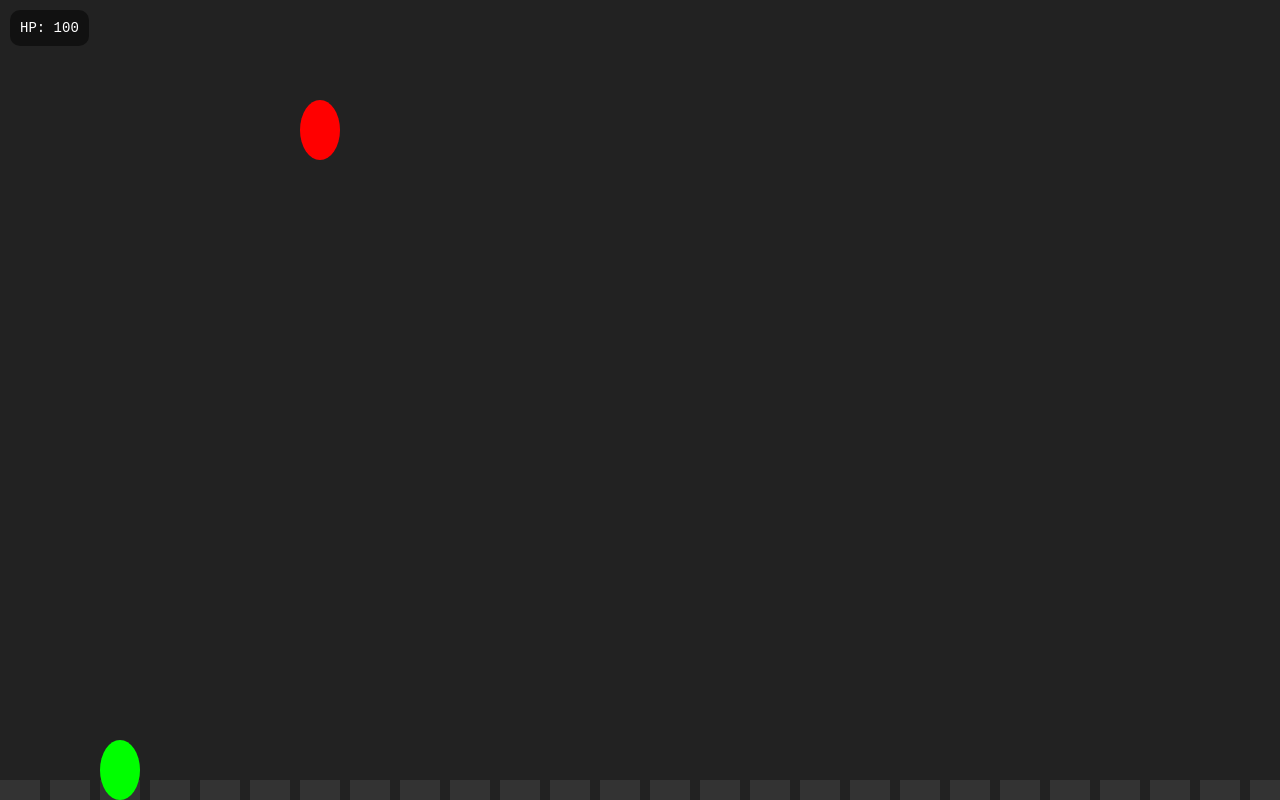
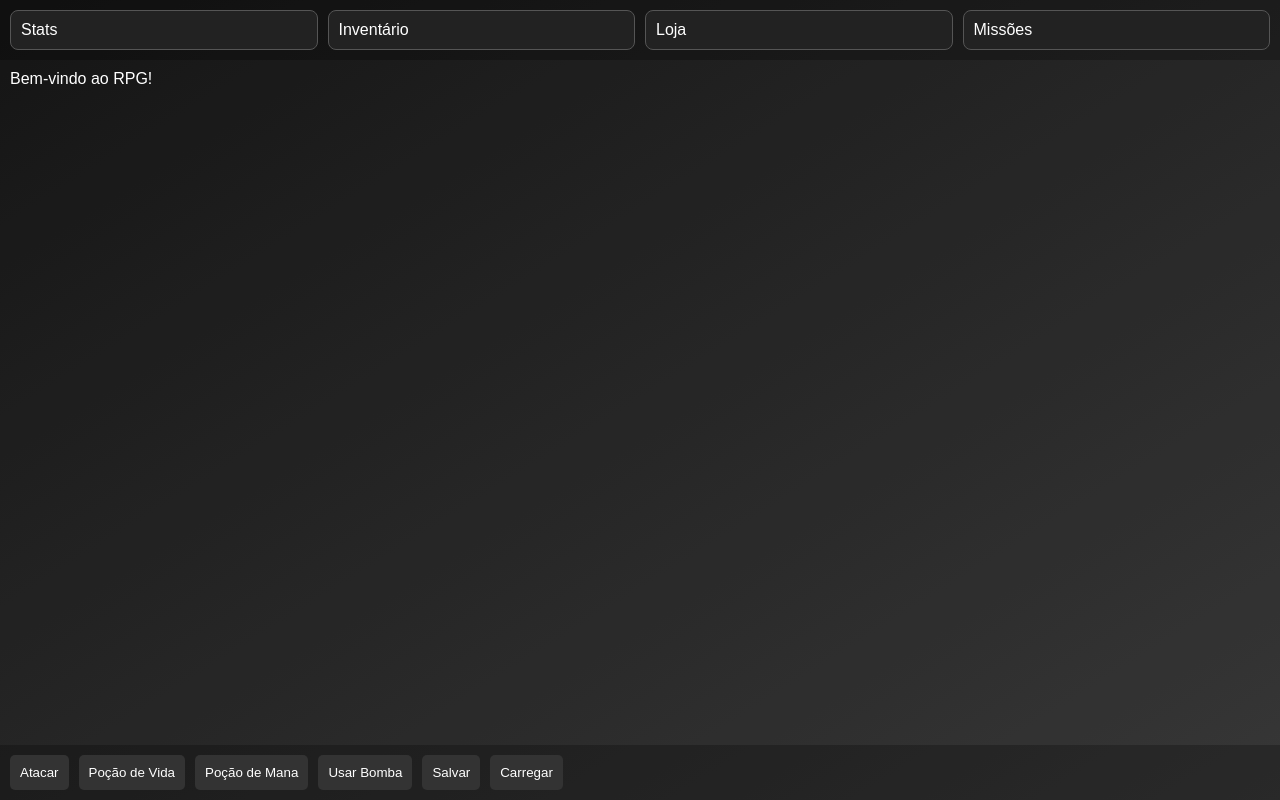
Before and after one commit to Vitor22721/Teste-de-jogo, a plain HTML site: page index.html in a window 1280 px wide. Drawn offline with Linux system fonts and the light colour scheme.

Commit message:
Update index.html

```diff
--- a/index.html
+++ b/index.html
@@ -1,145 +1,92 @@
 <!DOCTYPE html><html lang="pt-BR">
 <head>
-  <meta charset="UTF-8" />
-  <meta name="viewport" content="width=device-width, initial-scale=1.0" />
-  <title>RPG Canvas Game</title>
+  <meta charset="UTF-8">
+  <title>RPG Completo</title>
   <style>
-    body, html {
+    * {
+      box-sizing: border-box;
+      font-family: sans-serif;
+    }
+    body {
       margin: 0;
       padding: 0;
-      overflow: hidden;
-      background: #000;
+      height: 100vh;
+      background: linear-gradient(to bottom right, #1a1a1a, #444);
+      color: white;
     }
-    canvas {
-      display: block;
-      background: linear-gradient(#444, #111);
+    #game {
+      display: flex;
+      flex-direction: column;
+      height: 100%;
     }
     #hud {
-      position: absolute;
-      top: 10px;
-      left: 10px;
+      display: grid;
+      grid-template-columns: repeat(4, 1fr);
+      gap: 10px;
+      padding: 10px;
+      background: rgba(0, 0, 0, 0.4);
+    }
+    .hud-box {
+      background: #222;
+      padding: 10px;
+      border-radius: 8px;
+      border: 1px solid #555;
+    }
+    #output {
+      flex: 1;
+      padding: 10px;
+      background: rgba(0, 0, 0, 0.2);
+      overflow-y: auto;
+      white-space: pre-wrap;
+    }
+    #controls {
+      display: flex;
+      gap: 10px;
+      padding: 10px;
+      background: rgba(0, 0, 0, 0.4);
+    }
+    button {
+      background: #333;
       color: white;
-      font-family: monospace;
-      font-size: 14px;
-      background: rgba(0,0,0,0.5);
+      border: none;
       padding: 10px;
-      border-radius: 10px;
+      border-radius: 5px;
+      cursor: pointer;
+    }
+    button:hover {
+      background: #555;
+    }
+    input[type=number] {
+      width: 50px;
+      margin-left: 5px;
+      background: #111;
+      color: white;
+      border: 1px solid #555;
+      border-radius: 4px;
+      padding: 5px;
     }
   </style>
 </head>
 <body>
-  <canvas id="game"></canvas>
-  <div id="hud">HP: <span id="hp">100</span></div>  <script>
-    const canvas = document.getElementById('game');
-    const ctx = canvas.getContext('2d');
-    canvas.width = window.innerWidth;
-    canvas.height = window.innerHeight;
-
-    // Controles
-    let keys = {};
-    window.addEventListener('keydown', (e) => keys[e.key] = true);
-    window.addEventListener('keyup', (e) => keys[e.key] = false);
-
-    // Mobile
-    let touch = { left: false, right: false, up: false, attack: false };
-
-    // Jogador
-    const player = {
-      x: 100,
-      y: 100,
-      w: 40,
-      h: 60,
-      vx: 0,
-      vy: 0,
-      speed: 3,
-      jumping: false,
-      onGround: false,
-      color: 'lime',
-      hp: 100,
-      attackCooldown: 0
-    };
-
-    // Inimigos
-    const enemies = [
-      { x: 300, y: 100, w: 40, h: 60, color: 'red', hp: 50 }
-    ];
-
-    // Gravidade
-    const gravity = 0.5;
-
-    function update() {
-      player.vx = 0;
-      if (keys['ArrowLeft'] || touch.left) player.vx = -player.speed;
-      if (keys['ArrowRight'] || touch.right) player.vx = player.speed;
-      if ((keys['ArrowUp'] || touch.up) && player.onGround) {
-        player.vy = -10;
-        player.onGround = false;
-      }
-
-      player.vy += gravity;
-      player.x += player.vx;
-      player.y += player.vy;
-
-      // Chão
-      if (player.y + player.h > canvas.height) {
-        player.y = canvas.height - player.h;
-        player.vy = 0;
-        player.onGround = true;
-      }
-
-      // Ataque
-      if ((keys[' '] || touch.attack) && player.attackCooldown <= 0) {
-        attack();
-        player.attackCooldown = 30;
-      }
-
-      if (player.attackCooldown > 0) player.attackCooldown--;
-
-      document.getElementById('hp').textContent = player.hp;
-    }
-
-    function attack() {
-      const swordRange = 50;
-      enemies.forEach(enemy => {
-        if (Math.abs(player.x - enemy.x) < swordRange && Math.abs(player.y - enemy.y) < player.h) {
-          enemy.hp -= 10;
-        }
-      });
-    }
-
-    function drawCharacter(x, y, w, h, color) {
-      ctx.fillStyle = color;
-      ctx.beginPath();
-      ctx.ellipse(x + w / 2, y + h / 2, w / 2, h / 2, 0, 0, Math.PI * 2);
-      ctx.fill();
-    }
-
-    function draw() {
-      ctx.clearRect(0, 0, canvas.width, canvas.height);
-
-      // Fundo
-      ctx.fillStyle = '#222';
-      ctx.fillRect(0, 0, canvas.width, canvas.height);
-      ctx.fillStyle = '#333';
-      for (let i = 0; i < canvas.width; i += 50) {
-        ctx.fillRect(i, canvas.height - 20, 40, 20);
-      }
-
-      // Jogador
-      drawCharacter(player.x, player.y, player.w, player.h, player.color);
-
-      // Inimigos
-      enemies.forEach(enemy => {
-        if (enemy.hp > 0) drawCharacter(enemy.x, enemy.y, enemy.w, enemy.h, enemy.color);
-      });
-    }
-
-    function loop() {
-      update();
-      draw();
-      requestAnimationFrame(loop);
-    }
-
-    loop();
-  </script></body>
+  <div id="game">
+    <div id="hud">
+      <div class="hud-box" id="stats">Stats</div>
+      <div class="hud-box" id="inventory">Inventário</div>
+      <div class="hud-box" id="shop">Loja</div>
+      <div class="hud-box" id="missions">Missões</div>
+    </div>
+    <div id="output">Bem-vindo ao RPG!</div>
+    <div id="controls">
+      <button onclick="attack()">Atacar</button>
+      <button onclick="usePotion('vida')">Poção de Vida</button>
+      <button onclick="usePotion('mana')">Poção de Mana</button>
+      <button onclick="useBomb()">Usar Bomba</button>
+      <button onclick="saveGame()">Salvar</button>
+      <button onclick="loadGame()">Carregar</button>
+    </div>
+  </div>
+  <script>
+    // Seu script original permanece aqui sem alterações
+  </script>
+</body>
 </html>
```
